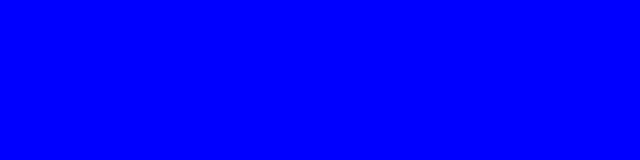
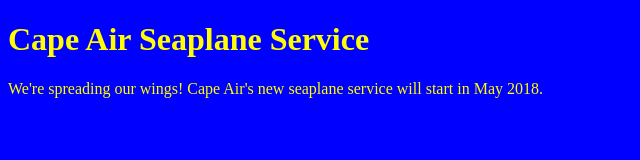
Before and after one commit to TL7270/TL7270.github.io, a plain HTML site: page UNIT_1/index.html in a window 1280 px wide. Shown: the whole page, without its empty margins (0-640 px from the left). Drawn offline with Linux system fonts and the light colour scheme.

Commit message:
Upload 2
Feb 11

```diff
--- a/UNIT_1/CSS/style.css
+++ b/UNIT_1/CSS/style.css
@@ -1,4 +1,6 @@
-body {background-color: blue;
+body {
+	background-color: blue;
 }
-h1, p {color: yellow;
+h1, p {
+	color: yellow;
 }
--- a/UNIT_1/index.html
+++ b/UNIT_1/index.html
@@ -2,8 +2,9 @@
 <html>
 <head>
 <link rel="stylesheet" type="text/css" href="css/style.css">
-	<title>
+</head>
+	<title>Cape Seaplanes</title>
 		<body>
-			<h1>Cape Seaplanes</h1>
+			<h1>Cape Air Seaplane Service</h1>
 			<p>We're spreading our wings! Cape Air's new seaplane service will start in May 2018.</p>
 		</body>
```
